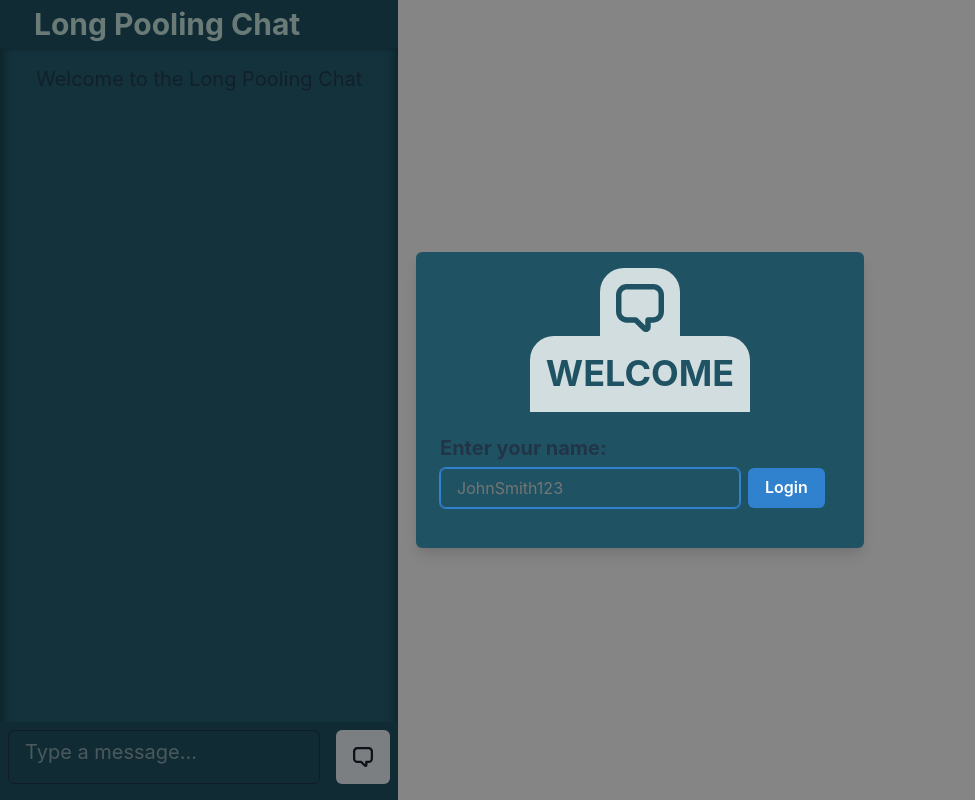
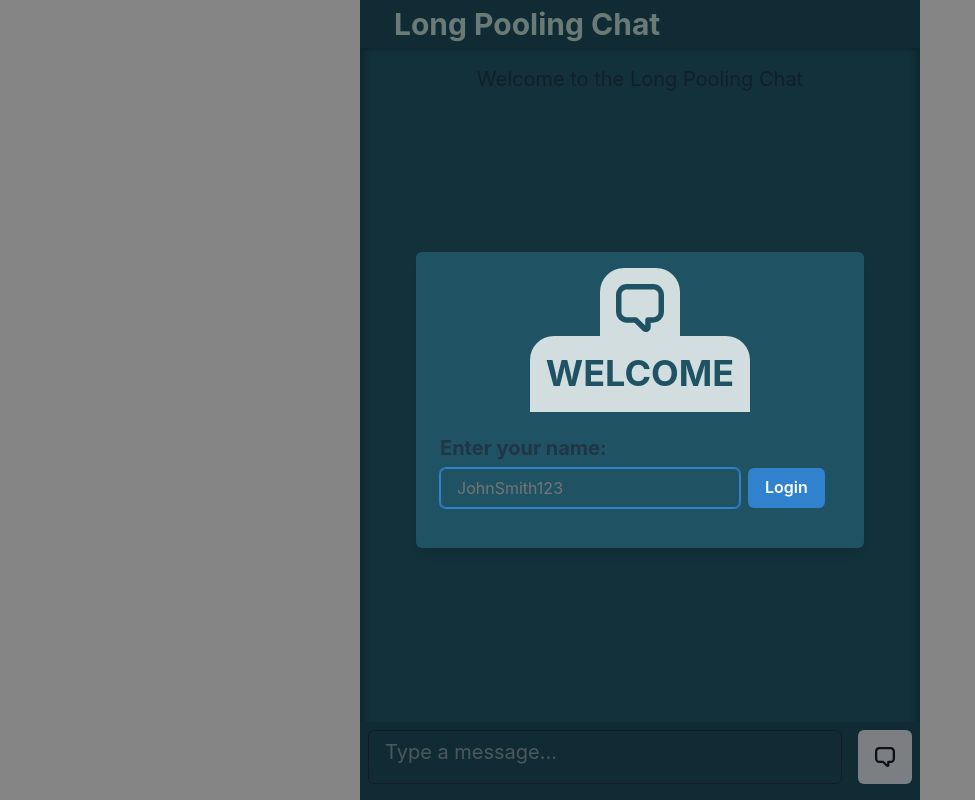
Before and after one commit to ewqwdd/chat, a React (Vite) app: page / in a window 1280 px wide. Shown: the whole page, without its empty margins (0-975 px from the left). Built offline with nearby package versions, Linux system fonts and the light colour scheme.

Commit message:
Update App.css

```diff
--- a/src/App.css
+++ b/src/App.css
@@ -1,8 +1,6 @@
-body, html {
+body {
   height: 100svh;
-  overflow: clip;
-  position: fixed;
-  overflow-y:scroll
+  overflow-y: hidden;
 }
 
 
@@ -10,6 +8,7 @@ body, html {
   width: 100%;
   height: 100%;
   align-self: flex-start;
+  margin: auto;
 }
 
 main {
```
